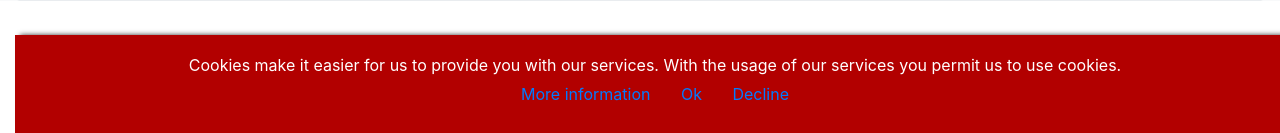
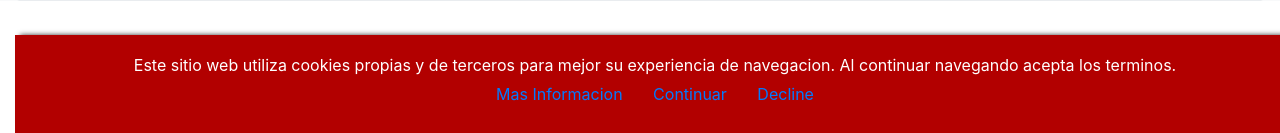
Before and after one commit to BorisVV/soltec, a Django app: page / in a window 1280 px wide. Shown: the part 667-800 px from the top of the page. Run offline with Django 3.2, Linux system fonts and the light colour scheme; some libraries are stand-ins or nearby versions.

Commit message:
Index html was added for the cookies, and moved code.

```diff
--- a/altura/templates/base.html
+++ b/altura/templates/base.html
@@ -70,29 +70,6 @@
 
       {% block content %}{% endblock %}
 
-      {% block foto-intro %}
-      <div class="container mt-4">
-        <div class="d-flex justify-content-center">
-          <img src="{% static 'img/foto_base.png' %}" alt="Foto base">
-        </div>
-      </div>
-      {% endblock %}
-
-
-      {% block cookies %}
-        <div id="redim-cookiehint">
-          <div class="cookiecontent">
-            Cookies make it easier for us to provide you with our services. With the usage of our services you permit us to use cookies.	</div>
-            <div class="cookiebuttons">
-              <a id="cookiehintinfo" rel="nofollow" href="{% url 'empresa' %}" class="btn">More information</a>
-              <a id="cookiehintinfo" rel="nofollow" href="{% url 'home' %}" class="btn">Ok</a>
-              <a id="cookiehintinfo" rel="nofollow" href="{% url 'home' %}" class="btn">Decline</a>
-            </div>
-          <div class="clr"></div>
-        </div>
-      {% endblock %}
-
-
       <!-- footer     -->
 
       <div class="jumbotron text-center" style="m-0 .text-info" id="bottom-page">
--- a/altura/templates/cursos_formacion.html
+++ b/altura/templates/cursos_formacion.html
@@ -39,5 +39,3 @@
     </div>
 
 {% endblock %}
-{% block foto-intro %}{% endblock %}
-{% block cookies %}{% endblock %}
--- a/altura/templates/empresa.html
+++ b/altura/templates/empresa.html
@@ -40,5 +40,3 @@
   </div>
 
 {% endblock %}
-{% block foto-intro %}{% endblock %}
-{% block cookies %}{% endblock %}
--- a/altura/templates/home.html
+++ b/altura/templates/home.html
@@ -55,5 +55,3 @@
   </div>
 
 {% endblock %}
-{% block foto-intro %}{% endblock %}
-{% block cookies %}{% endblock %}
--- /dev/null
+++ b/altura/templates/index.html
@@ -0,0 +1,24 @@
+{% extends 'base.html' %}
+{% load staticfiles %}
+
+{% block title %}Bienvenidos{% endblock %}
+
+{% block content %}
+  <div class="container mt-4">
+    <div class="d-flex justify-content-center">
+      <img src="{% static 'img/foto_base.png' %}" alt="Foto base">
+    </div>
+  </div>
+
+  <div id="redim-cookiehint">
+    <div class="cookiecontent">
+      Este sitio web utiliza cookies propias y de terceros para mejor su experiencia de navegacion. Al continuar navegando acepta los terminos.</div>
+      <div class="cookiebuttons">
+        <a id="cookiehintinfo" rel="nofollow" href="{% url 'empresa' %}" class="btn">Mas Informacion</a>
+        <a id="cookiehintsubmit" rel="nofollow" href="/" class="btn">Continuar</a>
+        <a id="cookiehintsubmitno" rel="nofollow" href="/" class="btn">Decline</a>
+      </div>
+    <div class="clr"></div>
+  </div>
+
+{% endblock %}
--- a/altura/views.py
+++ b/altura/views.py
@@ -2,7 +2,7 @@ from django.shortcuts import render
 from django.http import HttpResponse
 
 def index(request):
-    return render(request, "base.html")
+    return render(request, "index.html")
 
 def home(request):
     return render(request, 'home.html')
```
